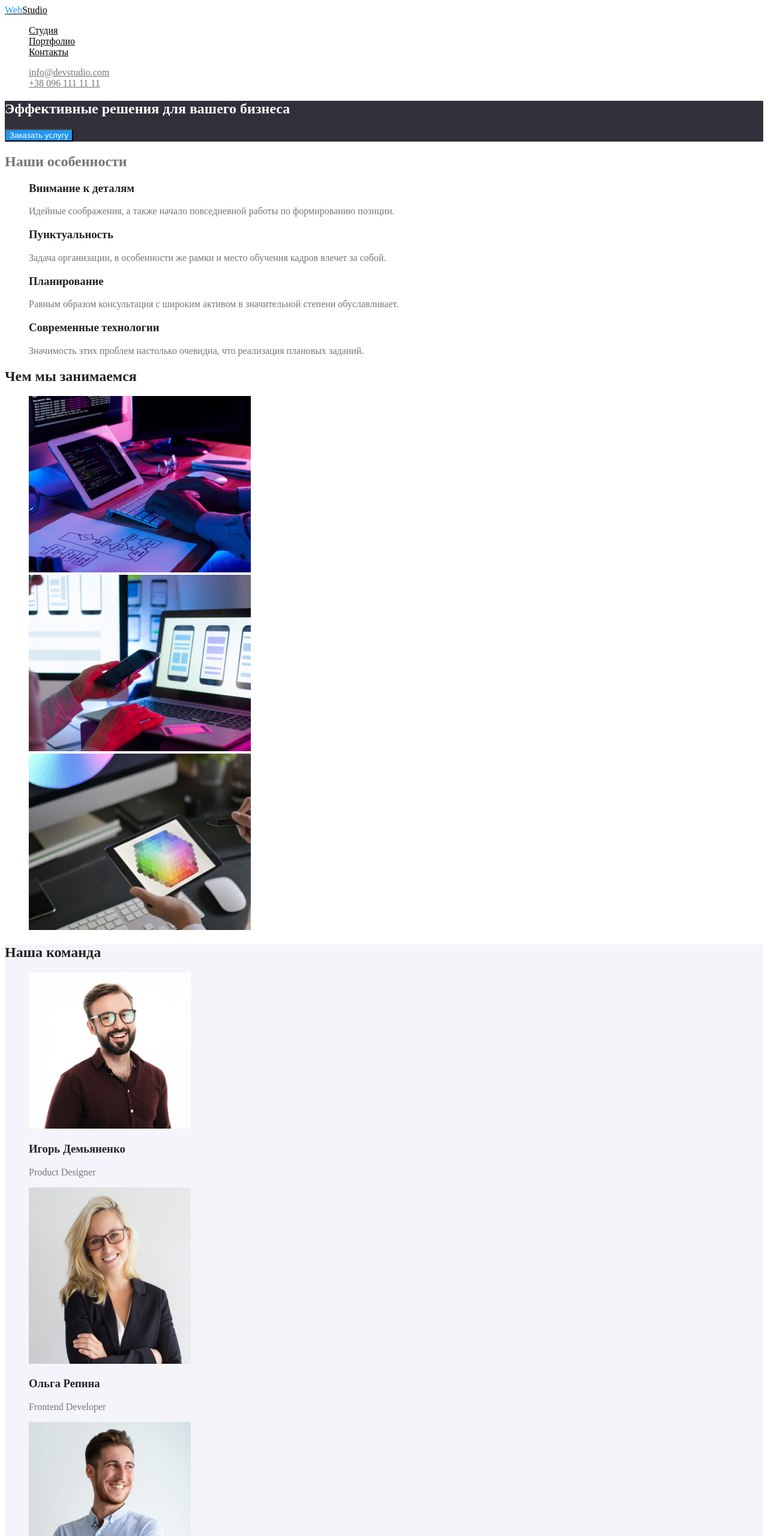
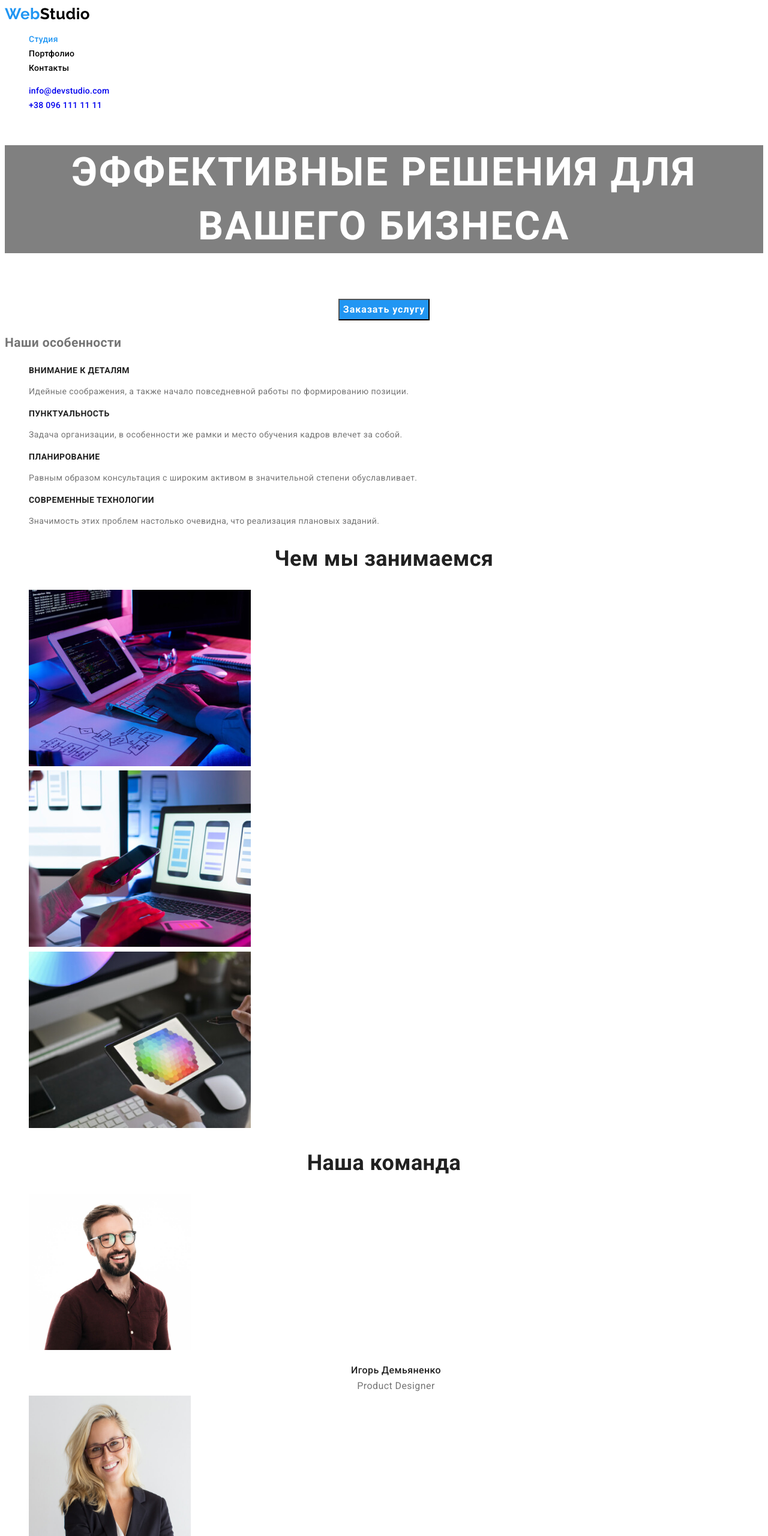
Before and after one commit to Svetlana210/goit-markup-hw-02, a plain HTML site: page index.html in a window 1280 px wide. Shown: the top 2560 px of the page at 60% size. Drawn offline with Linux system fonts and the light colour scheme.

Commit message:
add fonts

```diff
--- a/css/styles.css
+++ b/css/styles.css
@@ -1,3 +1,4 @@
+/* main styles */
 :root {
   --primary-text-color: #757575;
   --title-text-color: #212121;
@@ -8,44 +9,113 @@
 .page {
   color: var(--primary-text-color);
   background-color: var(--primary-white-color);
+
+  font-family: Roboto, sans-serif;
+  letter-spacing: 0.03em;
+  font-size: 14px;
+  line-height: 1.71;
 }
 .list {
   list-style: none;
 }
+/* hero-section */
+.hero-section {
+  color: #ffffff;
+
+  font-weight: 900;
+  font-size: 44px;
+  line-height: 1.36;
+  text-align: center;
+  letter-spacing: 0.06em;
+  text-transform: uppercase;
+}
+.text {
+  background-color: grey;
+}
+
+/* header */
 /* logo */
 .logo {
   color: #000000;
+  text-decoration: none;
+
+  font-family: Raleway, sans-serif;
+  font-weight: 700;
+  font-size: 26px;
+  line-height: 1.17;
 }
-.logostyle {
+.accent {
   color: var(--accent-text-color);
-}
-.logostyle-white {
-  color: #ffffff;
 }
 /* site nav */
 .site-nav .link {
   color: #000000;
+  text-decoration: none;
+
+  font-weight: 500;
+  font-size: 14px;
+  line-height: 1.43;
+  letter-spacing: 0.02em;
 }
 .site-nav .link:hover,
-.site-nav .link:focus {
+.site-nav .link:focus,
+.site-nav .current {
   color: var(--accent-text-color);
 }
 /* contacts */
 .contact-link {
-  color: var(--primary-text-color);
+  text-decoration: none;
+
+  font-weight: 500;
+  font-size: 14px;
+  line-height: 1.43;
+  letter-spacing: 0.02em;
 }
 .contact-link:hover,
 .contact-link:focus {
   color: var(--accent-text-color);
 }
+/* main part */
 /* sections */
+.feature-title {
+  color: var(--title-text-color);
+  font-weight: 700;
+  font-size: 14px;
+  line-height: 1.43;
+  text-transform: uppercase;
+}
 .section-title {
   color: var(--title-text-color);
+  font-weight: 700;
+  font-size: 36px;
+  line-height: 1.16;
+  text-align: center;
+}
+.list-title {
+  color: var(--title-text-color);
+  font-weight: 500;
+  font-size: 16px;
+  line-height: 1.19;
+  text-align: center;
+}
+.list-text {
+  font-weight: 400;
+  font-size: 16px;
+  line-height: 1.19px;
+  text-align: center;
 }
 /* buttons */
 .button {
   color: var(--primary-white-color);
   background-color: var(--accent-text-color);
+
+  font-family: inherit;
+  font-weight: 700;
+  font-size: 16px;
+  line-height: 1.88;
+  align-items: center;
+  text-align: center;
+  letter-spacing: 0.06em;
 }
 .list .button {
   color: var(--title-text-color);
@@ -56,20 +126,17 @@
   color: var(--primary-white-color);
   background-color: var(--accent-text-color);
 }
-/* background-color */
-.head-section {
-  color: #ffffff;
-  background-color: var(--bg-accent-color);
+/* footer colors */
+.text-white {
+  color: var(--primary-white-color);
 }
-.employees {
-  background-color: #f5f4fa;
-}
-.footer {
-  background-color: var(--bg-accent-color);
-}
-/* footer text color */
 .address {
-  color: #ffffff;
+  color: var(--primary-white-color);
+  text-decoration: none;
+  font-style: normal;
+  font-weight: 400;
+  font-size: 14px;
+  line-height: 1.71;
 }
 .address:hover,
 .address:focus {
@@ -77,6 +144,11 @@
 }
 .contact-link-footer {
   color: rgba(255, 255, 255, 0.6);
+  text-decoration: none;
+  font-style: normal;
+  font-weight: 400;
+  font-size: 14px;
+  line-height: 1.71;
 }
 .contact-link-footer:hover,
 .contact-link-footer:focus {
--- a/index.html
+++ b/index.html
@@ -5,15 +5,19 @@
     <meta http-equiv="X-UA-Compatible" content="IE=edge" />
     <meta name="viewport" content="width=device-width, initial-scale=1.0" />
     <title lang="en">Web Studio</title>
+    <link
+      href="https://fonts.googleapis.com/css2?family=Raleway:wght@700&family=Roboto:wght@400;500;700;900&display=swap"
+      rel="stylesheet"
+    />
     <link rel="stylesheet" href="./css/styles.css" />
   </head>
   <body class="page">
     <header>
-      <a href="./index.html" lang="en" class="logo"><span class="logostyle">Web</span>Studio</a>
+      <a href="./index.html" lang="en" class="logo"><span class="accent">Web</span>Studio</a>
       <!--навигация-->
       <nav>
         <ul class="site-nav list">
-          <li><a href="./index.html" class="link">Студия</a></li>
+          <li><a href="./index.html" class="link current">Студия</a></li>
           <li><a href="./portfolio.html" class="link">Портфолио</a></li>
           <li><a href="#" class="link">Контакты</a></li>
         </ul>
@@ -25,32 +29,33 @@
     </header>
     <main>
       <!--шапка-->
-      <section class="head-section">
-        <h1>Эффективные решения для вашего бизнеса</h1>
+      <section class="hero-section">
+        <h1 class="text">Эффективные решения для вашего бизнеса</h1>
         <button type="button" class="button">Заказать услугу</button>
       </section>
       <!--особенности-->
-      <section class="section">
+      <section class="feature">
+        <!-- скрытый заголовок-->
         <h2>Наши особенности</h2>
         <ul class="list">
           <li>
-            <h3 class="section-title">Внимание к деталям</h3>
+            <h3 class="feature-title">Внимание к деталям</h3>
             <p>Идейные соображения, а также начало повседневной работы по формированию позиции.</p>
           </li>
           <li>
-            <h3 class="section-title">Пунктуальность</h3>
+            <h3 class="feature-title">Пунктуальность</h3>
             <p>
               Задача организации, в особенности же рамки и место обучения кадров влечет за собой.
             </p>
           </li>
           <li>
-            <h3 class="section-title">Планирование</h3>
+            <h3 class="feature-title">Планирование</h3>
             <p>
               Равным образом консультация с широким активом в значительной степени обуславливает.
             </p>
           </li>
           <li>
-            <h3 class="section-title">Современные технологии</h3>
+            <h3 class="feature-title">Современные технологии</h3>
             <p>Значимость этих проблем настолько очевидна, что реализация плановых заданий.</p>
           </li>
         </ul>
@@ -65,13 +70,13 @@
         </ul>
       </section>
       <!--наша команда-->
-      <section class="section employees">
+      <section class="section">
         <h2 class="section-title">Наша команда</h2>
         <ul class="list">
           <li>
             <img src="./images/main-page/img1.jpg" alt="ProductDesigner" width="270" height="260" />
-            <h3 class="section-title">Игорь Демьяненко</h3>
-            <p lang="en">Product Designer</p>
+            <h3 class="list-title">Игорь Демьяненко</h3>
+            <p lang="en" class="list-text">Product Designer</p>
           </li>
           <li>
             <img
@@ -80,25 +85,25 @@
               width="270"
               height="294"
             />
-            <h3 class="section-title">Ольга Репина</h3>
-            <p lang="en">Frontend Developer</p>
+            <h3 class="list-title">Ольга Репина</h3>
+            <p lang="en" class="list-text">Frontend Developer</p>
           </li>
           <li>
             <img src="./images/main-page/img3.jpg" alt="Marketing" width="270" height="260" />
-            <h3 class="section-title">Николай Тарасов</h3>
-            <p lang="en">Marketing</p>
+            <h3 class="list-title">Николай Тарасов</h3>
+            <p lang="en" class="list-text">Marketing</p>
           </li>
           <li>
             <img src="./images/main-page/img4.jpg" alt="UIDesigner" width="270" height="260" />
-            <h3 class="section-title">Михаил Ермаков</h3>
-            <p lang="en">UI Designer</p>
+            <h3 class="list-title">Михаил Ермаков</h3>
+            <p lang="en" class="list-text">UI Designer</p>
           </li>
         </ul>
       </section>
     </main>
-    <footer class="footer">
-      <a href="./index.html" lang="en" class="logo"
-        ><span class="logostyle">Web</span><span class="logostyle-white">Studio</span></a
+    <footer>
+      <a href="./index.html" lang="en" class="logo text"
+        ><span class="accent">Web</span><span class="text-white">Studio</span></a
       >
       <address>
         <ul class="list">
@@ -107,15 +112,19 @@
               href="https://goo.gl/maps/Xdcnn7T9y9h7uvsR8"
               target="_blank"
               rel="noopener nofollow"
-              class="address"
+              class="address text"
             >
               г. Киев, пр-т Леси Украинки, 26
             </a>
           </li>
           <li>
-            <a href="mailto:info@devstudio.com" class="contact-link-footer">info@devstudio.com</a>
+            <a href="mailto:info@devstudio.com" class="contact-link-footer text"
+              >info@devstudio.com</a
+            >
           </li>
-          <li><a href="tel:+380961111111" class="contact-link-footer">+38 096 111 11 11</a></li>
+          <li>
+            <a href="tel:+380961111111" class="contact-link-footer text">+38 096 111 11 11</a>
+          </li>
         </ul>
       </address>
     </footer>
```
Also changed, not shown: portfolio.html (+30 -8 lines).
